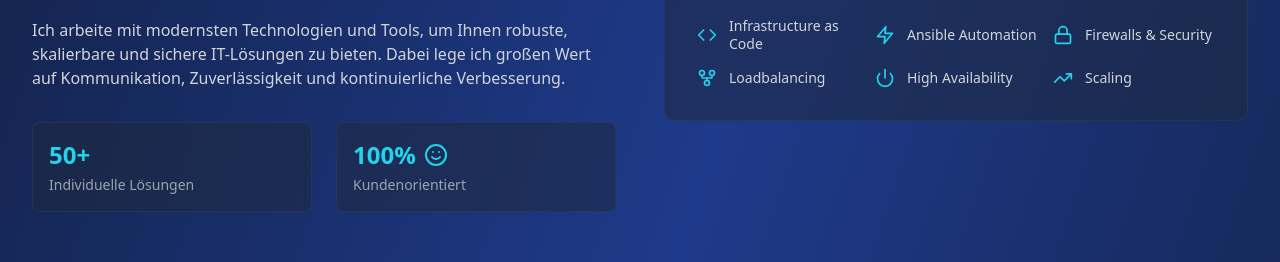
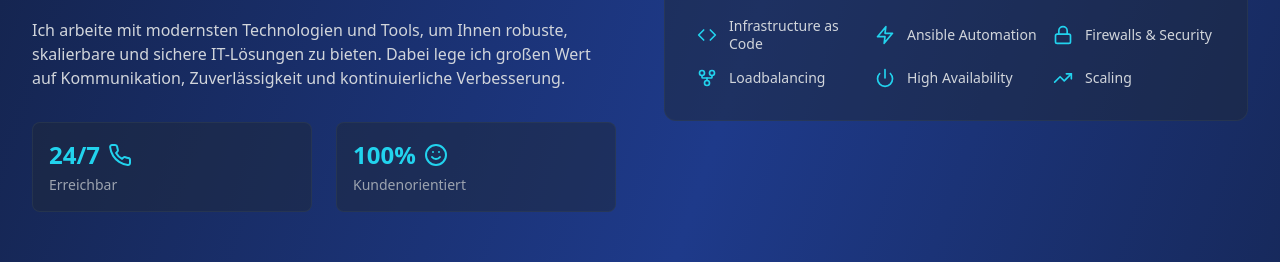
Before and after one commit to Spooky365/react2, a React (Vite) app: page / in a window 1280 px wide. Shown: the part 1520-1782 px from the top of the page. Built offline with nearby package versions, Linux system fonts and the light colour scheme.

Commit message:
contentchange9

```diff
--- a/src/App.tsx
+++ b/src/App.tsx
@@ -18,7 +18,8 @@ import {
   GitFork,
   Power,
   TrendingUp,
-  Smile
+  Smile,
+  Phone // Telefon-Icon importiert
 } from 'lucide-react';
 
 function App() {
@@ -252,12 +253,17 @@ function App() {
               </div>
 
               <div className="mt-8 grid grid-cols-2 gap-6">
-                <div className="bg-slate-800/50 rounded-lg p-4 border border-slate-700/50">
-                  <div className="text-2xl font-bold text-cyan-400 mb-1">50+</div>
-                  <div className="text-sm text-gray-400">Individuelle Lösungen</div>
+                {/* GEÄNDERT: Inhalt und Animation hinzugefügt */}
+                <div className="bg-slate-800/50 rounded-lg p-4 border border-slate-700/50 transition-all hover:transform hover:scale-105 hover:border-cyan-500/50">
+                  <div className="flex items-center text-2xl font-bold text-cyan-400 mb-1">
+                    24/7
+                    <Phone className="ml-2 h-6 w-6" />
+                  </div>
+                  <div className="text-sm text-gray-400">Erreichbar</div>
                 </div>
 
-                <div className="bg-slate-800/50 rounded-lg p-4 border border-slate-700/50">
+                {/* GEÄNDERT: Animation hinzugefügt */}
+                <div className="bg-slate-800/50 rounded-lg p-4 border border-slate-700/50 transition-all hover:transform hover:scale-105 hover:border-cyan-500/50">
                   <div className="flex items-center text-2xl font-bold text-cyan-400 mb-1">
                     100%
                     <Smile className="ml-2 h-6 w-6" />
@@ -267,7 +273,8 @@ function App() {
               </div>
             </div>
 
-            <div className="bg-slate-800/50 rounded-xl p-8 border border-slate-700/50">
+            {/* GEÄNDERT: Animation hinzugefügt */}
+            <div className="bg-slate-800/50 rounded-xl p-8 border border-slate-700/50 transition-all hover:transform hover:scale-105 hover:border-cyan-500/50">
               <h3 className="text-xl font-bold text-white mb-6">Expertise</h3>
 
               <div className="grid grid-cols-2 lg:grid-cols-3 gap-4">
@@ -306,7 +313,8 @@ function App() {
           </div>
 
           <div className="flex justify-center">
-            <div className="max-w-4xl w-full bg-slate-900/80 backdrop-blur-sm border border-slate-700/50 rounded-xl p-8 hover:border-cyan-500/50 transition-all">
+            {/* GEÄNDERT: Animation hinzugefügt */}
+            <div className="max-w-4xl w-full bg-slate-900/80 backdrop-blur-sm border border-slate-700/50 rounded-xl p-8 hover:border-cyan-500/50 transition-all hover:transform hover:scale-105">
               <h3 className="text-2xl font-bold text-white mb-4">
                 Vollautomatisierte CI/CD-Pipeline für eine React Webapp
               </h3>
```
